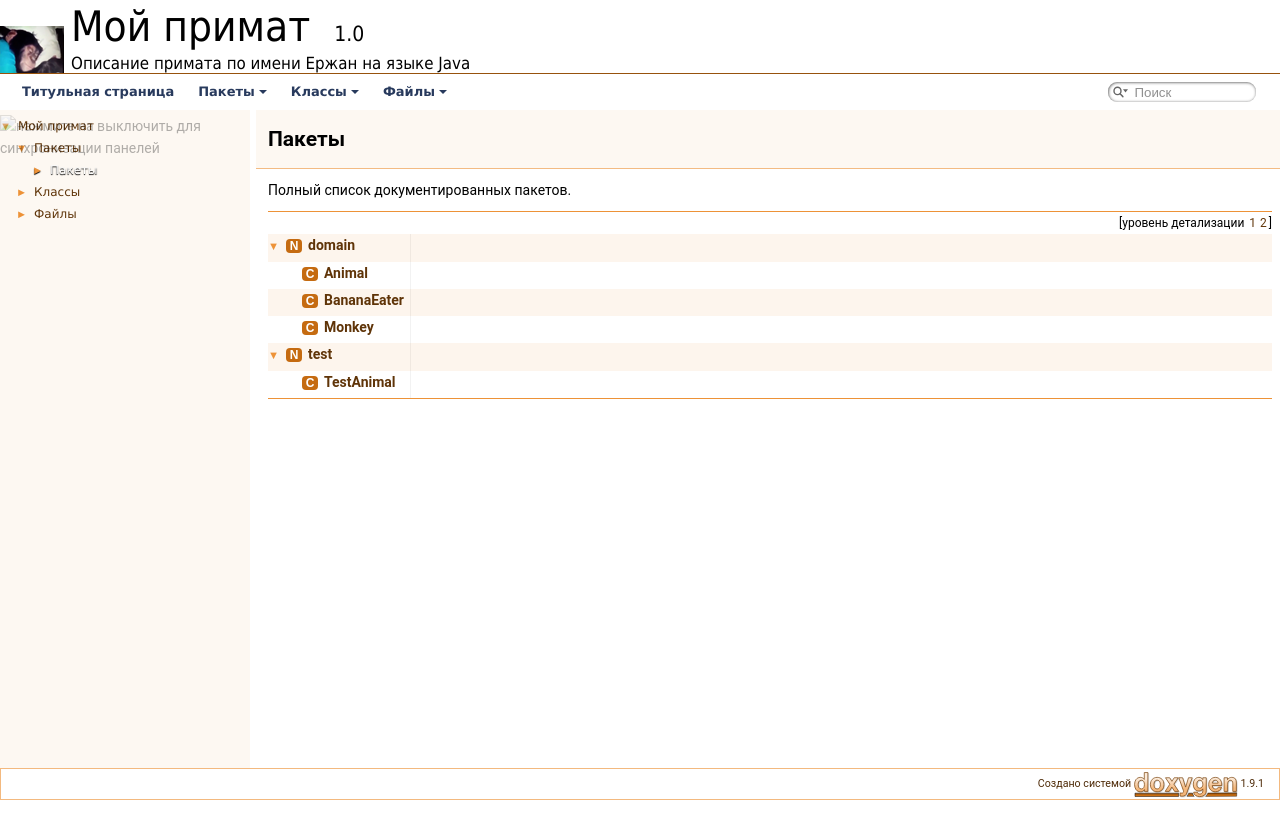
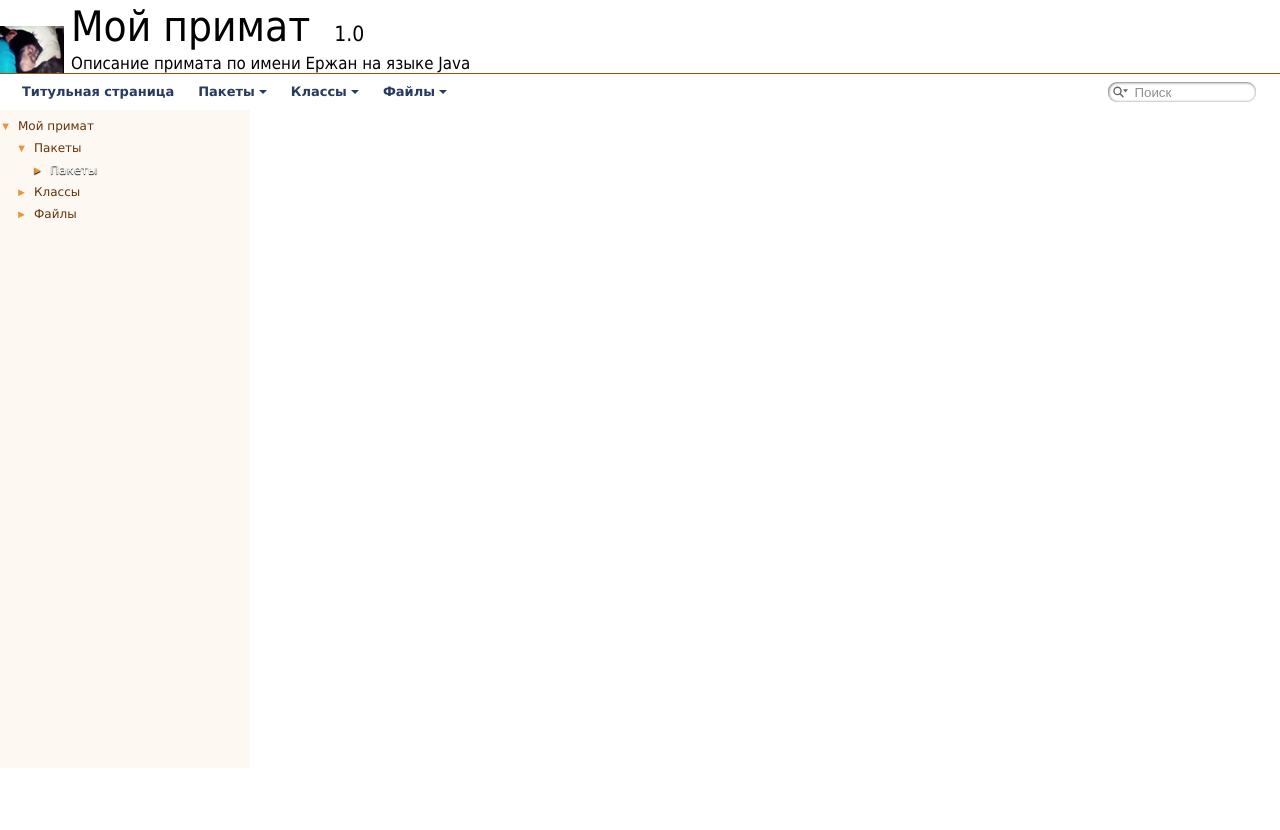
Before and after one commit to ppc-ntu-khpi/35-inheritance-KyshynetsVlad, a plain HTML site: page docs/namespaces.html in a window 1280 px wide. Shown: the top 830 px of the page. Before the commit the page ends 800 px from the top, so only its background shows below. Drawn offline with Linux system fonts and the light colour scheme.

Commit message:
Update namespaces.html

```diff
--- a/docs/namespaces.html
+++ b/docs/namespaces.html
@@ -56,8 +56,6 @@ $(function() {
 <div id="side-nav" class="ui-resizable side-nav-resizable">
   <div id="nav-tree">
     <div id="nav-tree-contents">
-      <div id="nav-sync" class="sync"></div>
-    </div>
   </div>
   <div id="splitbar" style="-moz-user-select:none;"
        class="ui-resizable-handle">
```
